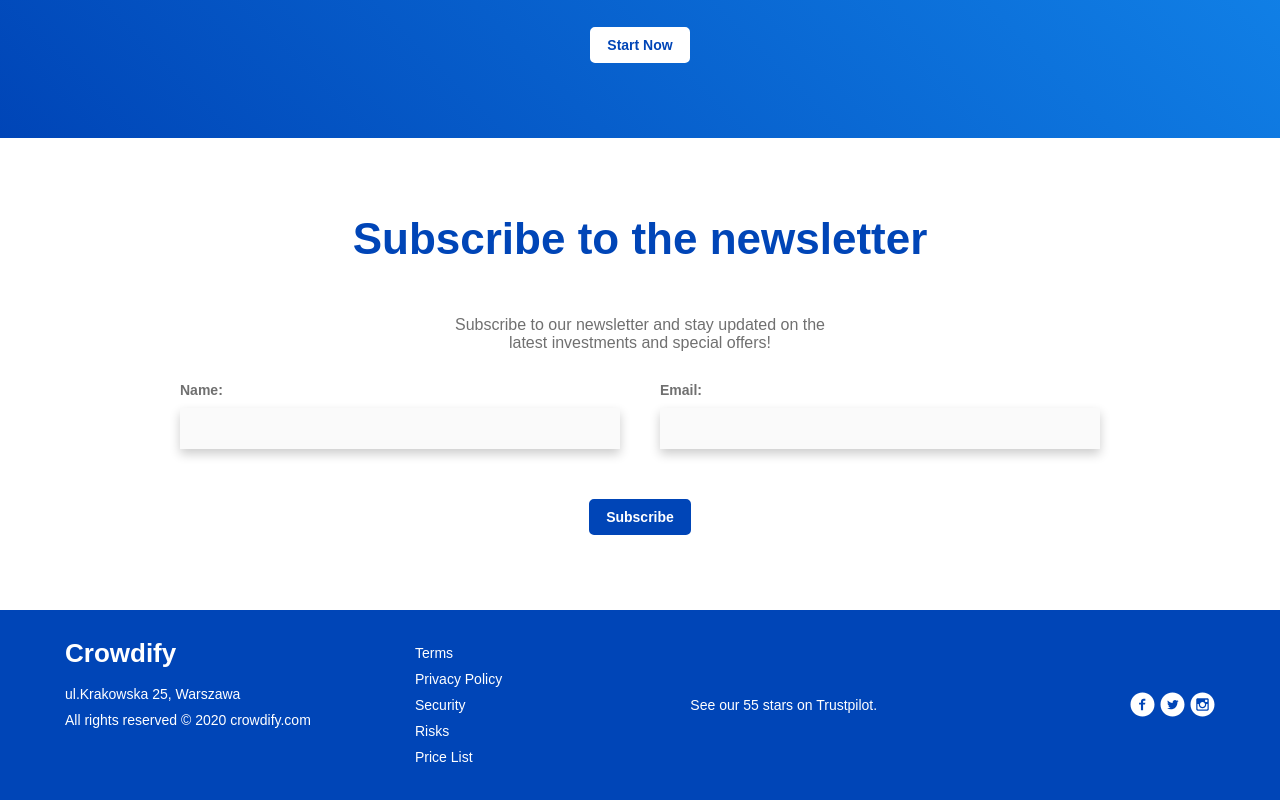
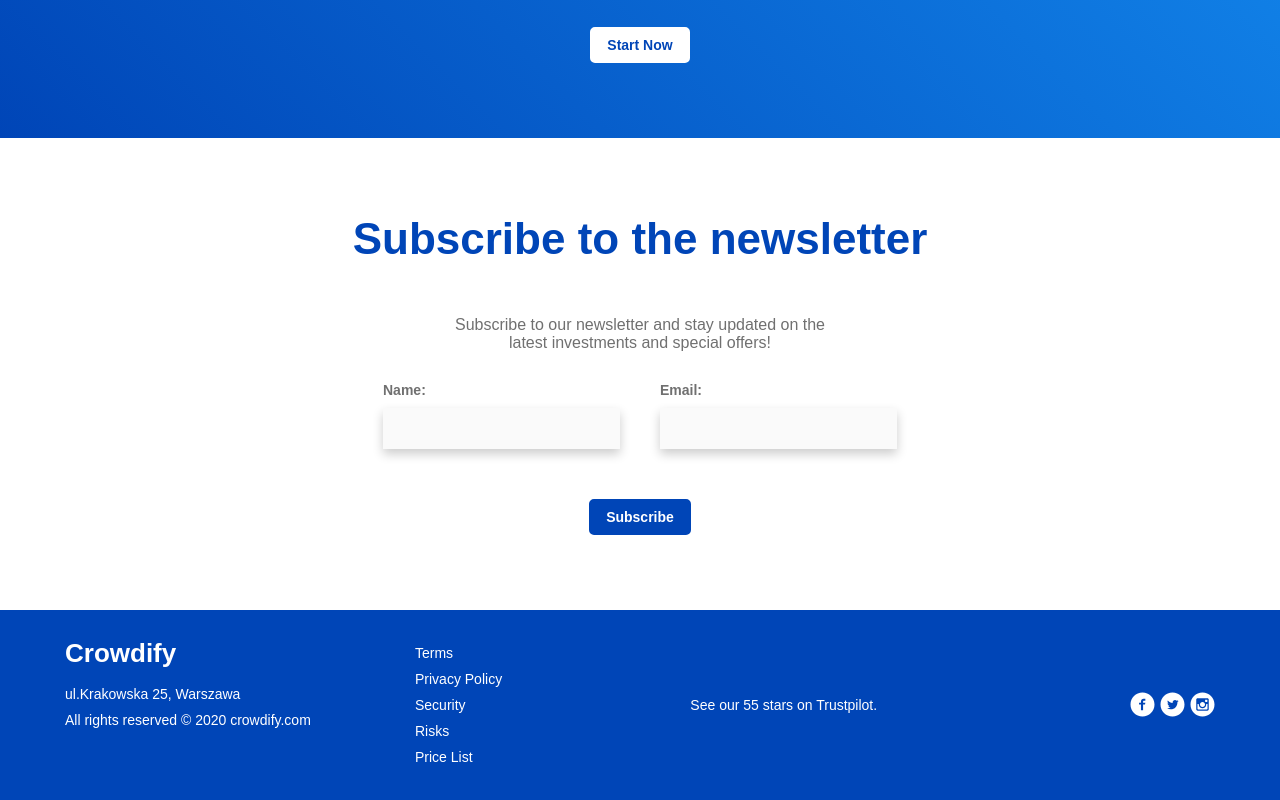
Before and after one commit to grzeznx2/crowdify, a React (Create React App) app: page / in a window 1280 px wide. Shown: the part 2614-3414 px from the top of the page. Built offline with nearby package versions, Linux system fonts and the light colour scheme.

Commit message:
refactor SubscribeForm to use Form composition component

```diff
--- a/src/components/Form/Forms/SubscribeForm.jsx
+++ b/src/components/Form/Forms/SubscribeForm.jsx
@@ -1,25 +1,10 @@
 import React from 'react'
 
-import Button from '../../Button/Button'
-import InputGroup from '../Inputs/InputGroup/InputGroup'
+import Form from './Form'
 
-import useForm from '../../../hooks/useForm'
-
-import './Form.scss'
-
-export default function Form() {
-    const { inputs, handleChange, handleSubmit } = useForm('subscribe')
+export default function LoginForm() {
 
     return (
-        <form onSubmit={handleSubmit} className="form">
-            <div className="form__container form__container--subscribe">
-                {
-                    Object.values(inputs).map(input => <InputGroup onChange={handleChange} key={input.id} {...input} />)
-                }
-            </div>
-            <div className="form__button-wrapper">
-                <Button modifiers={['primary']}>subscribe</Button>
-            </div>
-        </form>
+        <Form name='subscribe' formModifiers={['center-column']} containerModifiers={['subscribe']} buttonText='subscribe' />
     )
 }
```
